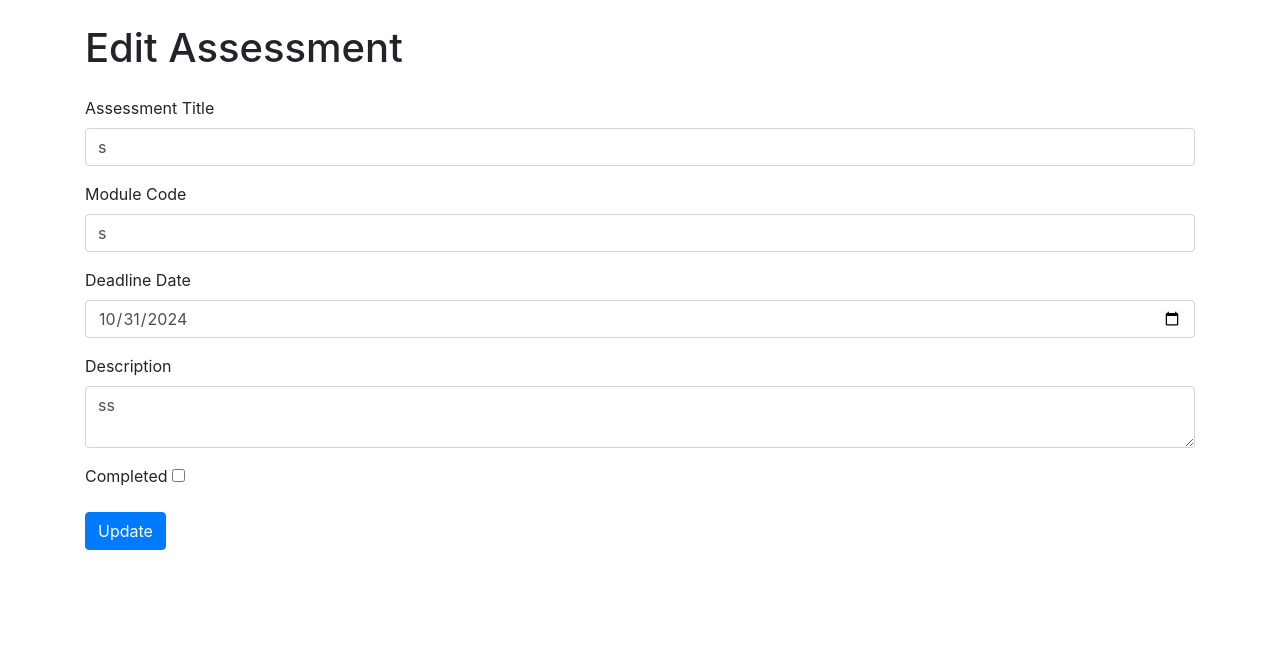
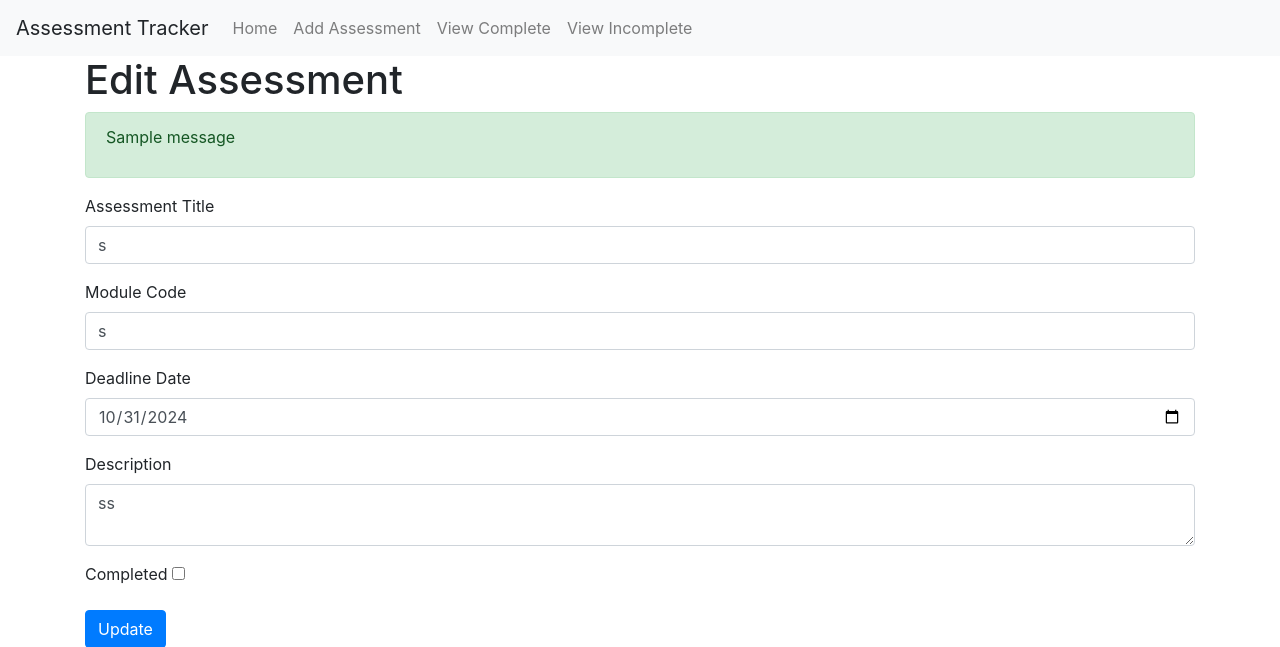
Before and after one commit to seifzogheibi/Web-App, a Flask app: page /edit_assessment/1 in a window 1280 px wide. Shown: the top 647 px of the page. Run offline with Flask 3, Linux system fonts and the light colour scheme; one stand-in notice (Sample message) is shown; some libraries are stand-ins or nearby versions.

Commit message:
final final

```diff
--- a/CW1/app/templates/complete.html
+++ b/CW1/app/templates/complete.html
@@ -3,11 +3,12 @@
 {% block content %}
     <h1 class="my-4">Complete Assessments</h1>
 
+    <!-- Display flash messages -->
     {% with messages = get_flashed_messages(with_categories=True) %}
     {% if messages %}
         {% for category, message in messages %}
             <div class="alert alert-{{ category }}" role="alert">
-                {{ message }}
+                <p>{{ message }}</p>
             </div>
         {% endfor %}
     {% endif %}
--- a/CW1/app/templates/edit.html
+++ b/CW1/app/templates/edit.html
@@ -1,14 +1,19 @@
-<!DOCTYPE html>
-<html lang="en">
-<head>
-    <meta charset="UTF-8">
-    <meta name="viewport" content="width=device-width, initial-scale=1.0">
-    <title>Edit Assessment</title>
-    <link rel="stylesheet" href="https://stackpath.bootstrapcdn.com/bootstrap/4.5.2/css/bootstrap.min.css">
-</head>
-<body>
-    <div class="container">
-        <h1 class="my-4">Edit Assessment</h1>
+{% extends "base.html" %}
+
+{% block title %}Edit Assessment{% endblock %}
+
+{% block content %}
+    <h1>Edit Assessment</h1>
+
+    {% with messages = get_flashed_messages(with_categories=True) %}
+        {% if messages %}
+            {% for category, message in messages %}
+                <div class="alert alert-{{ category }}" role="alert">
+                    <p>{{ message }}</p>
+                </div>
+            {% endfor %}
+        {% endif %}
+    {% endwith %}
 
     <form method="POST">
         {{ form.hidden_tag() }}
@@ -34,6 +39,4 @@
         </div>
         <button type="submit" class="btn btn-primary">Update</button>
     </form>
-    </div>
-</body>
-</html>
+{% endblock %}
--- a/CW1/app/templates/home.html
+++ b/CW1/app/templates/home.html
@@ -8,7 +8,7 @@
         {% if messages %}
             {% for category, message in messages %}
                 <div class="alert alert-{{ category }}" role="alert">
-                    {{ message }}
+                    <p>{{ message }}</p>
                 </div>
             {% endfor %}
         {% endif %}
--- a/CW1/app/templates/incomplete.html
+++ b/CW1/app/templates/incomplete.html
@@ -7,7 +7,7 @@
     {% if messages %}
         {% for category, message in messages %}
             <div class="alert alert-{{ category }}" role="alert">
-                {{ message }}
+                <p>{{ message }}</p>
             </div>
         {% endfor %}
     {% endif %}
--- a/CW1/app/views.py
+++ b/CW1/app/views.py
@@ -12,9 +12,10 @@ def home():
 @app.route('/add_assessment', methods=['GET', 'POST'])
 def add_assessment():
     form = AssessmentForm()
-    today_date = datetime.now()#.strftime('%d-%m-%Y')
+    today_date = datetime.now()  # Keep as current date reference
 
     if form.validate_on_submit():
+        # Check for duplicate assessment
         duplicate_assessment = Assessment.query.filter_by(
             title=form.title.data,
             module_code=form.module_code.data
@@ -23,21 +24,26 @@ def add_assessment():
         if duplicate_assessment:
             flash('This assessment already exists')
         else:
-         new_assessment = Assessment(
-            title=form.title.data,
-            module_code=form.module_code.data,
-            deadline=form.deadline.data,
-            description=form.description.data,
-            completed=form.completed.data
-        )
-        try:
-            db.session.add(new_assessment)
-            db.session.commit()
-            flash('Assessment added.')
-            return redirect(url_for('home'))  # Use direct function name
-        except Exception as e:
-            db.session.rollback()
-            flash(f'Error adding assessment: {e}')
+            new_assessment = Assessment(
+                title=form.title.data,
+                module_code=form.module_code.data,
+                deadline=form.deadline.data,
+                description=form.description.data,
+                completed=form.completed.data
+            )
+            try:
+                db.session.add(new_assessment)
+                db.session.commit()
+                flash('Assessment added.')
+                return redirect(url_for('home'))
+            except Exception as e:
+                db.session.rollback()
+                flash(f'Error adding assessment: {e}')
+
+    # Capture validation error messages if form submission fails
+    for forms, errors in form.errors.items():
+        for error in errors:
+            flash(error)
 
     return render_template('add_assessment.html', form=form, today_date=today_date)
 
@@ -54,7 +60,7 @@ def edit_assessment(id):
         ).first()
 
         if duplicate_assessment:
-            flash('An assessment with this title and module code already exists.', 'error')
+            flash('This assessment already exists')
 
 
         else:
@@ -66,6 +72,11 @@ def edit_assessment(id):
             except Exception as e:
                 db.session.rollback()
                 flash(f'Error updating assessment: {e}')
+
+                # Capture validation error messages if form submission fails
+    for forms, errors in form.errors.items():
+        for error in errors:
+            flash(error)
 
     return render_template('edit.html', form=form)
 
```
Also changed, not shown: CW1/app/templates/add_assessment.html (+5 -6 lines), CW1/migrations/versions/d0e8659f010a_.py (added, +36 -0 lines), CW1/app.db. Lines whose indentation alone changed are shown as unchanged.
